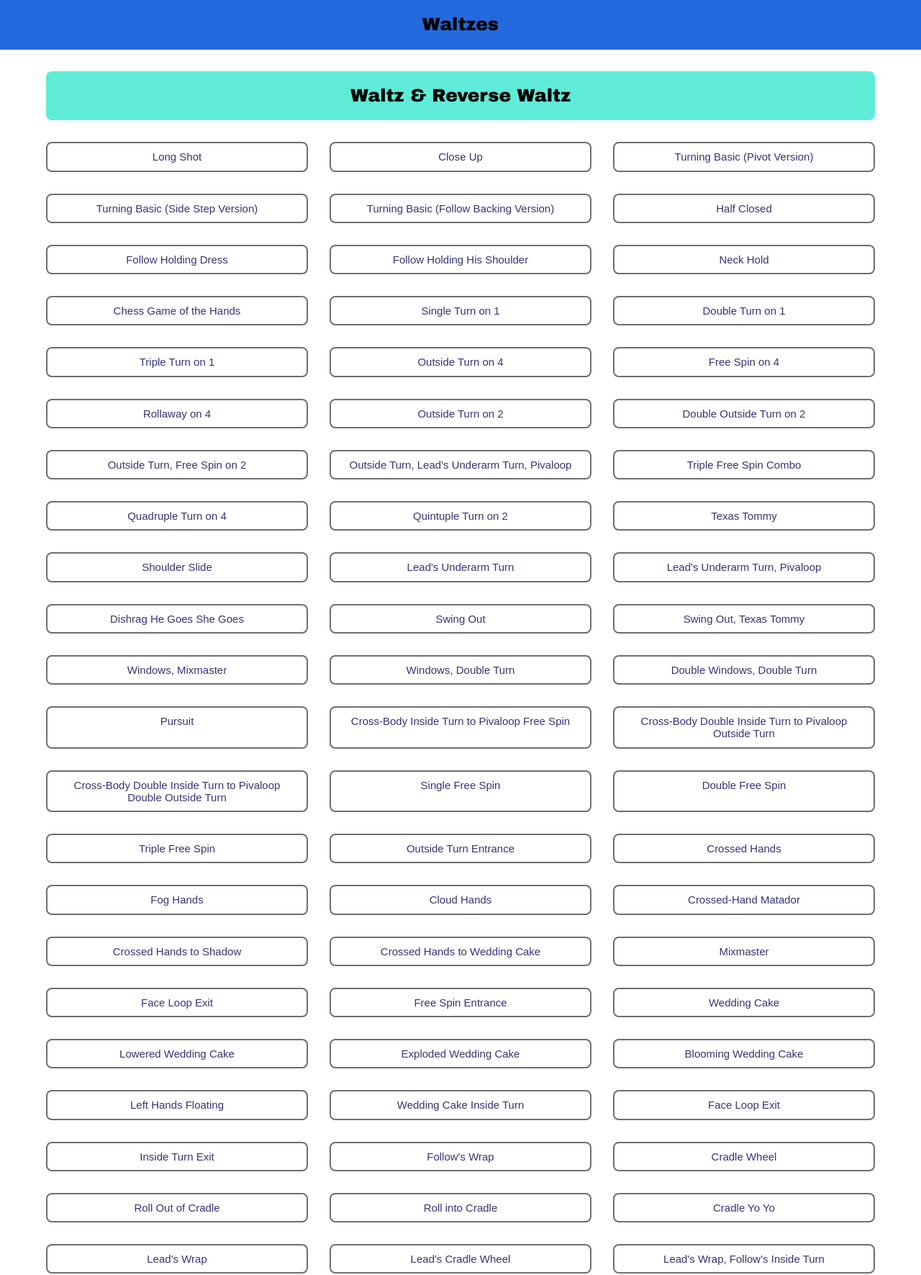
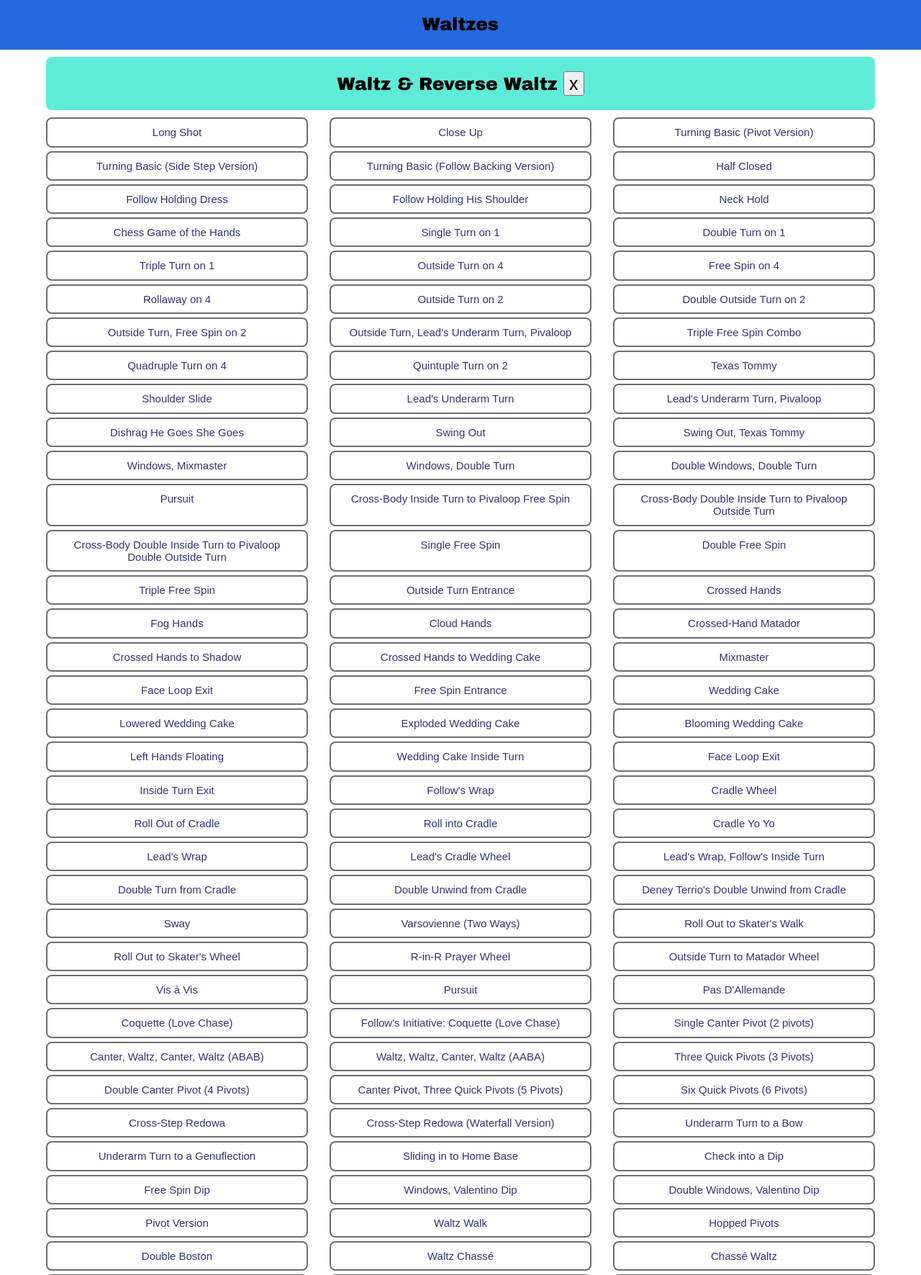
Before and after one commit to mkogerd/database-of-dance, a Flask app: page / in a window 1280 px wide. Shown: the part 120-1891 px from the top of the page at 72% size. Run offline with Flask 2, Linux system fonts and the light colour scheme; some libraries are stand-ins or nearby versions; grey boxes are pictures that could not be loaded.

Commit message:
Add basic collapsible variation section functionality

```diff
--- a/static/css/responsive.css
+++ b/static/css/responsive.css
@@ -14,7 +14,7 @@
 
 .variation-section {
 	display: grid;
-	grid-gap: 30px;
+	grid-gap: 5px 30px;
 	grid-template:
 		"content content" auto
 		/ 1fr 1fr;
@@ -35,7 +35,6 @@
 
 	.variation-section {
 	display: grid;
-	grid-gap: 30px;
 	grid-template:
 		"content content content" auto
 		/ 1fr 1fr 1fr;
--- a/static/css/style.css
+++ b/static/css/style.css
@@ -1,22 +1,14 @@
 .container {
 	margin-right: auto;
 	margin-left: auto;
-	padding-top: 30px;
-	padding-bottom: 30px;
+	padding-top: 10px;
+	padding-bottom: 0px;
   width: 90%;
   margin: auto;
-
-	/*display: grid;
-	grid-row-gap: 30px;
-	grid-template:
-		"title"
-		"content"
-		;*/
 }
 
 .style-section {
 	display: grid;
-	grid-gap: 30px;
 }
 
 .page-title {
@@ -49,11 +41,33 @@
   border: solid #6e6e6e 2px;
   text-decoration: none;
   text-align: center;
+  transition: all .1s ease-in-out;
 }
 
 .variation-thumbnail:hover {
+  transform: scale(1.1);
   background: #9abcf5;
   text-decoration: none;
+}
+
+.variation-section {
+  max-height: 100%;
+  overflow: hidden;
+  padding: 10px 0px 5px 0px;
+}
+
+/* Shrink the variation section into oblivion */
+.hide-variation-section {
+  transition: all 0.2s ease-in-out;
+  max-height: 0;
+  padding: 0;
+  opacity: 0;
+}
+.hide-variation-section *{
+  transition: all 0.2s ease-in;
+  font-size: 0;
+  margin: 0;/**/
+  padding: 0;/**/
 }
 
 /* 3. Typography
@@ -121,7 +135,7 @@ nav a {
 .squish {
   /* Animation  */
   transition-property: all;
-  transition-duration: .5s;
+  transition-duration: 0s;
   transition-timing-function: cubic-bezier(0, 1, 0.5, 1);
 }
 
--- a/templates/index.html
+++ b/templates/index.html
@@ -33,7 +33,7 @@
 		<link rel="stylesheet" href="{{ url_for('static',filename='css/style.css') }}">
 
 	</head-->
-	<body onscroll="myFunction()">
+	<body>
 		<header>
 			<h1>Database of Dance</h1>
 		</header>
@@ -54,6 +54,7 @@
 				<div class="style-section">
 					<div class="section-title">
 						{{style}}
+						<button class="close-style-button">x</button>
 					</div>
 					<div class="variation-section">
 						{% for index, row in (df[df['Style'] == style]).iterrows() %}
@@ -97,7 +98,7 @@
 		} else {
 	    	navbar.classList.remove("sticky");
 		}
-	}
+	};
 
 	//this.$slideOut = $('#slideOut');
 
@@ -105,6 +106,11 @@
 	$('#slideOut').find('.close-tab-btn').on('click', function() {
 		$("#slideOut").removeClass('showSlideOut');
 		$(".genre-section").removeClass('squish');
+	});
+
+	// Style section compression
+	$('.close-style-button').click(function() {
+		$(this).closest('.section-title').next('.variation-section').toggleClass('hide-variation-section');
 	});
 
 	// Thumbnail selection
@@ -115,8 +121,8 @@
 		}
 		var video = $(this).data('video');
 		if 	($("#divVideo video source").attr("src") != "/static/vid/"+video) {
-			$(".video-title").text(video.substring(0, video.length - 4))
-			$("#divVideo video source").attr("src","/static/vid/"+video)
+			$(".video-title").text(video.substring(0, video.length - 4));
+			$("#divVideo video source").attr("src","/static/vid/"+video);
 			$("#divVideo video")[0].load();
 			$("#divVideo video")[0].play();
 		}
```
